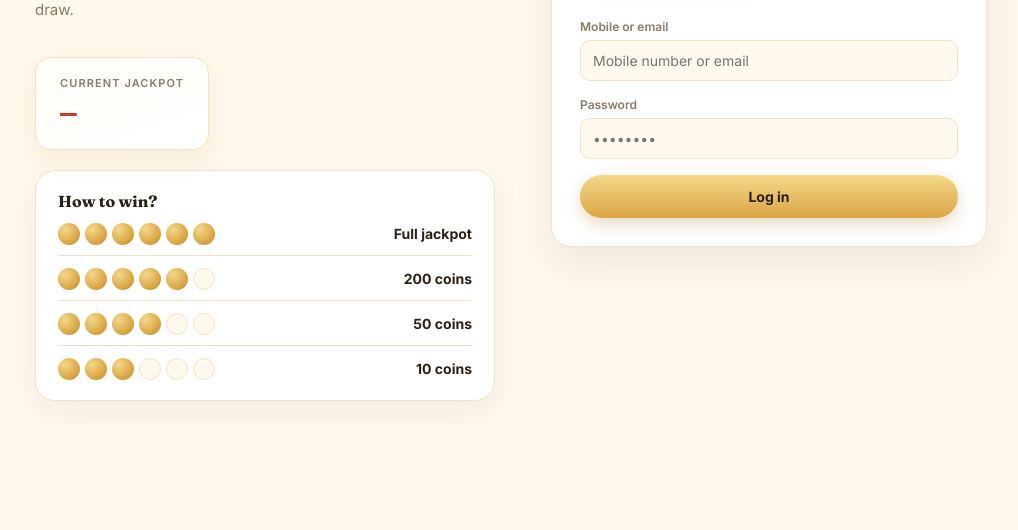
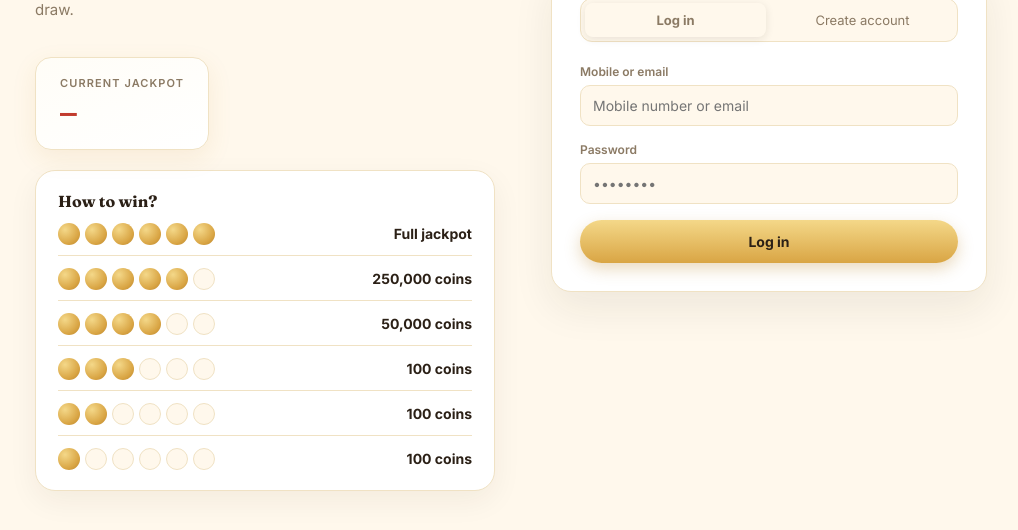
Before and after one commit to lackday/lackyday, a website: page public/index.html in a window 1280 px wide. Shown: the part 294-824 px from the top of the page, without its empty margins (129-1147 px from the left). Before the commit the page ends 800 px from the top, so only its background shows below. Drawn offline with Linux system fonts and the light colour scheme; no server answers.

Commit message:
Update index.html

```diff
--- a/public/index.html
+++ b/public/index.html
@@ -33,19 +33,31 @@
               <div class="prize-balls">
                 <span class="mini-ball-gold">●</span><span class="mini-ball-gold">●</span><span class="mini-ball-gold">●</span><span class="mini-ball-gold">●</span><span class="mini-ball-gold">●</span><span class="mini-ball-muted">●</span>
               </div>
-              <div class="prize-amount">200 coins</div>
+              <div class="prize-amount">250,000 coins</div>
             </div>
             <div class="prize-row">
               <div class="prize-balls">
                 <span class="mini-ball-gold">●</span><span class="mini-ball-gold">●</span><span class="mini-ball-gold">●</span><span class="mini-ball-gold">●</span><span class="mini-ball-muted">●</span><span class="mini-ball-muted">●</span>
               </div>
-              <div class="prize-amount">50 coins</div>
+              <div class="prize-amount">50,000 coins</div>
             </div>
             <div class="prize-row">
               <div class="prize-balls">
                 <span class="mini-ball-gold">●</span><span class="mini-ball-gold">●</span><span class="mini-ball-gold">●</span><span class="mini-ball-muted">●</span><span class="mini-ball-muted">●</span><span class="mini-ball-muted">●</span>
               </div>
-              <div class="prize-amount">10 coins</div>
+              <div class="prize-amount">100 coins</div>
+            </div>
+            <div class="prize-row">
+              <div class="prize-balls">
+                <span class="mini-ball-gold">●</span><span class="mini-ball-gold">●</span><span class="mini-ball-muted">●</span><span class="mini-ball-muted">●</span><span class="mini-ball-muted">●</span><span class="mini-ball-muted">●</span>
+              </div>
+              <div class="prize-amount">100 coins</div>
+            </div>
+            <div class="prize-row">
+              <div class="prize-balls">
+                <span class="mini-ball-gold">●</span><span class="mini-ball-muted">●</span><span class="mini-ball-muted">●</span><span class="mini-ball-muted">●</span><span class="mini-ball-muted">●</span><span class="mini-ball-muted">●</span>
+              </div>
+              <div class="prize-amount">100 coins</div>
             </div>
           </div>
         </div>
@@ -130,9 +142,11 @@
               <h3>Prize tiers</h3>
               <ul class="tier-list">
                 <li><b>6 matches</b> — full jackpot</li>
-                <li><b>5 matches</b> — 200 coins</li>
-                <li><b>4 matches</b> — 50 coins</li>
-                <li><b>3 matches</b> — 10 coins</li>
+                <li><b>5 matches</b> — 250,000 coins</li>
+                <li><b>4 matches</b> — 50,000 coins</li>
+                <li><b>3 matches</b> — 100 coins</li>
+                <li><b>2 matches</b> — 100 coins</li>
+                <li><b>1 match</b> — 100 coins</li>
               </ul>
             </div>
           </div>
```
